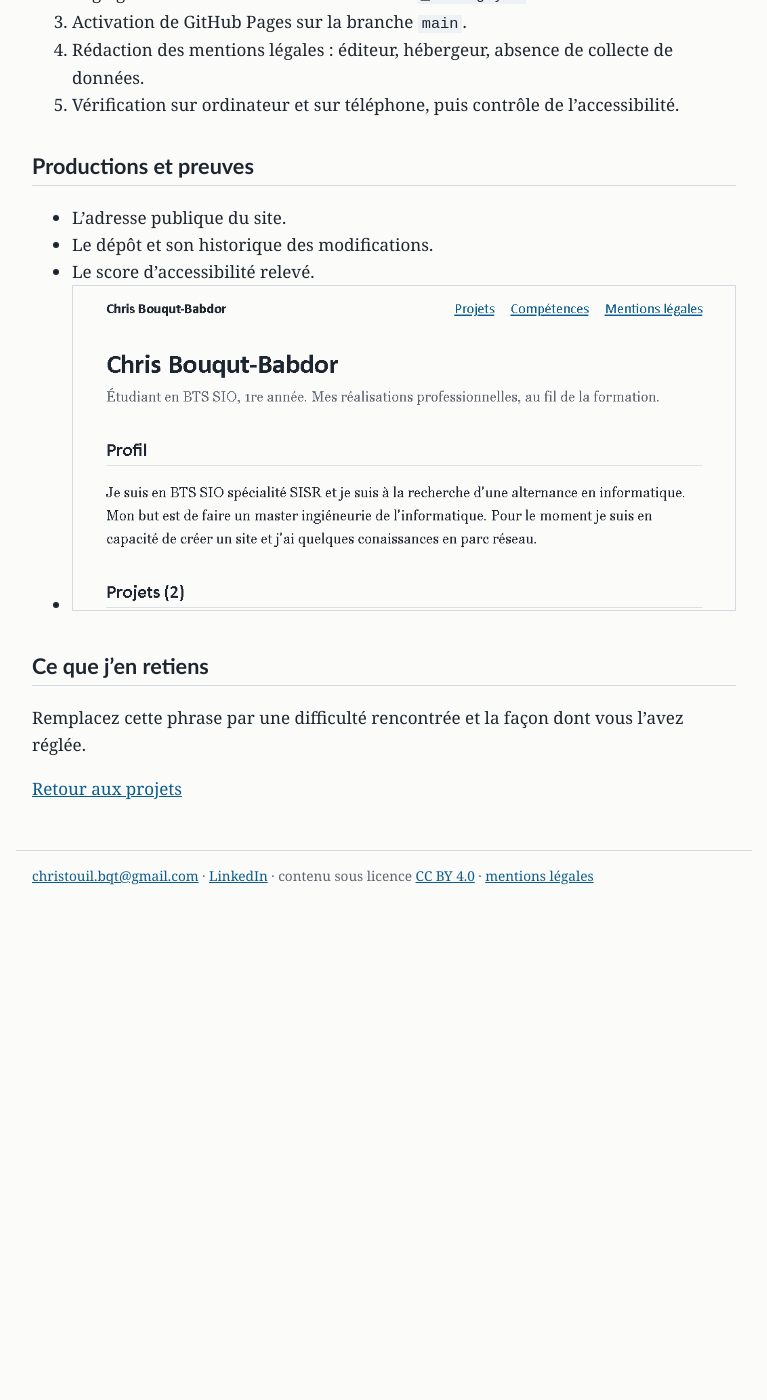
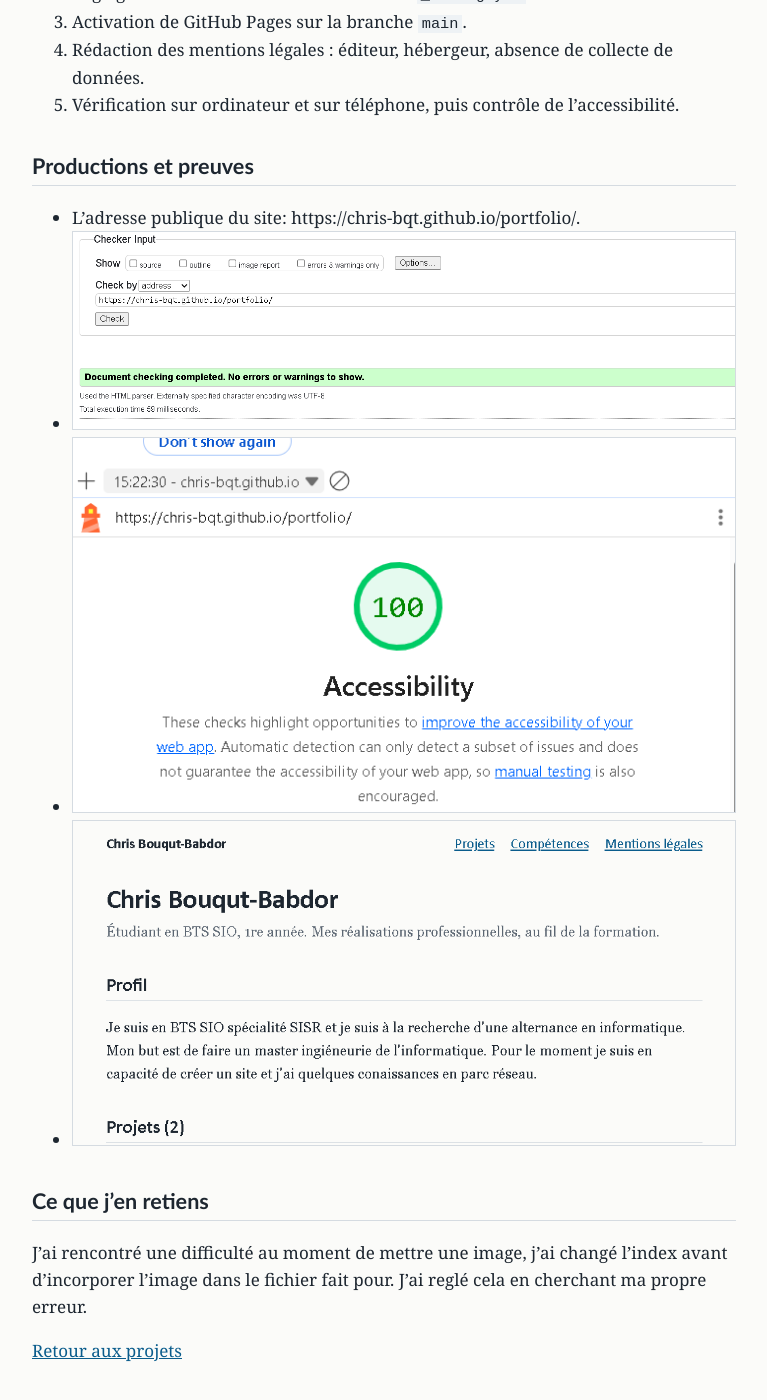
Before and after one commit to Chris-bqt/portfolio, a Jekyll site: the page built from _projets/2026-10-mon-portfolio.md, in a window 1280 px wide and 1400 px high, scrolled down 645 px. Shown: the whole window, without its empty margins (256-1023 px from the left). Built offline with Jekyll 4.4.1, drawn with Linux system fonts in a browser that asks for light colours; before the commit the page ends 1577 px from its top, so only the background shows below that.

Commit message:
Revise portfolio details and add personal reflection
Updated the portfolio markdown with new links and images, and added a reflection on a challenge faced during the project.

```diff
--- a/_projets/2026-10-mon-portfolio.md
+++ b/_projets/2026-10-mon-portfolio.md
@@ -24,11 +24,11 @@
 
 ## Productions et preuves
 
-- L'adresse publique du site.
-- Le dépôt et son historique des modifications.
-- Le score d'accessibilité relevé.
+- L'adresse publique du site: https://chris-bqt.github.io/portfolio/.
+- ![Le check du codage html]({{ "/images/w3.png" | relative_url }})
+- ![Ceci est l'accessibilité relevée ]({{ "/images/lighthouse.png" | relative_url }})
 - ![Vous avez ici la page d'accueil de mon portfolio en informatique]({{ "/images/preuve-site-portfolio.png" | relative_url }})
 
 ## Ce que j'en retiens
 
-Remplacez cette phrase par une difficulté rencontrée et la façon dont vous l'avez réglée.
+J'ai rencontré une difficulté au moment de mettre une image, j'ai changé l'index avant d'incorporer l'image dans le fichier fait pour. J'ai reglé cela en cherchant ma propre erreur.
```
